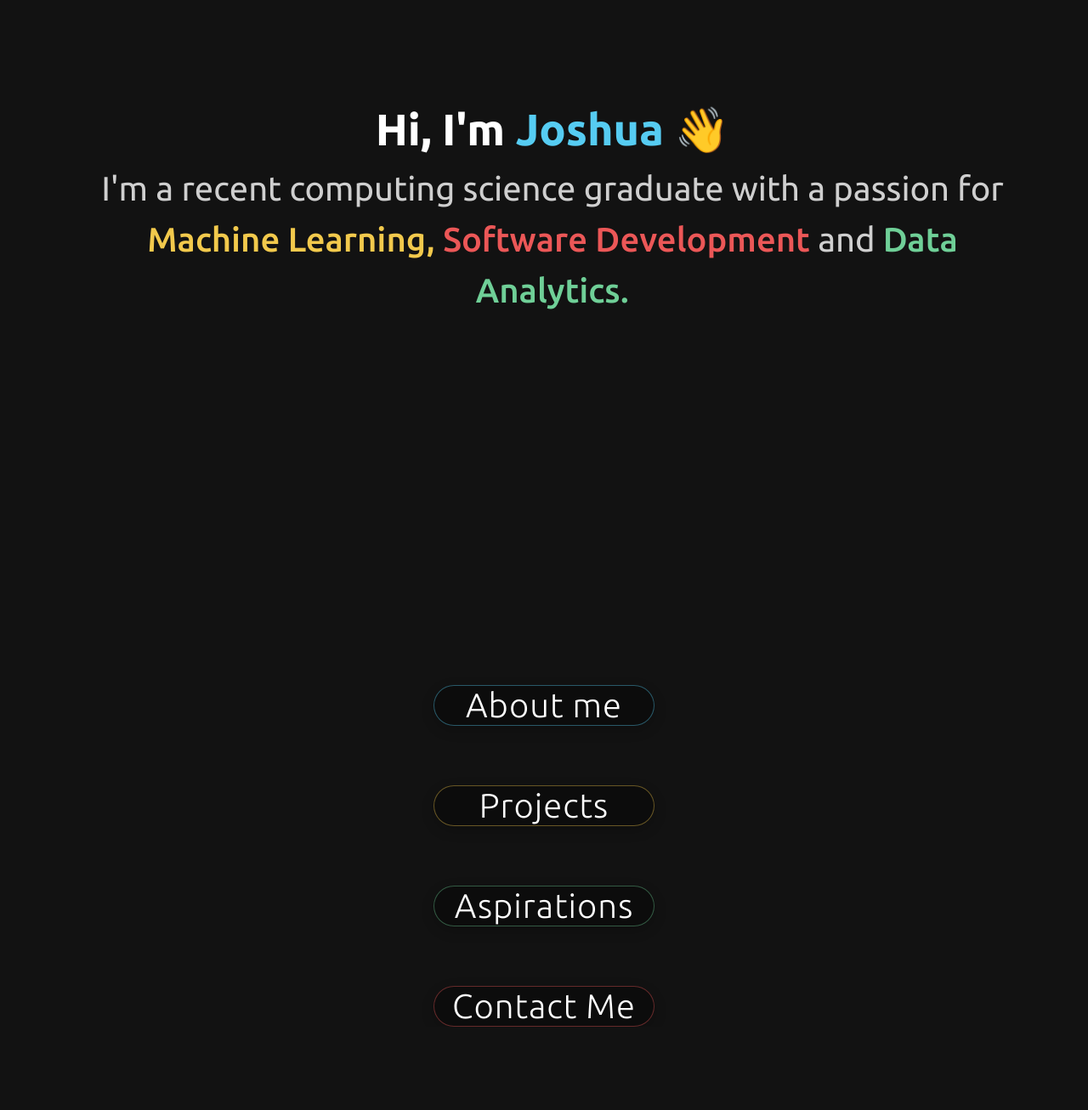
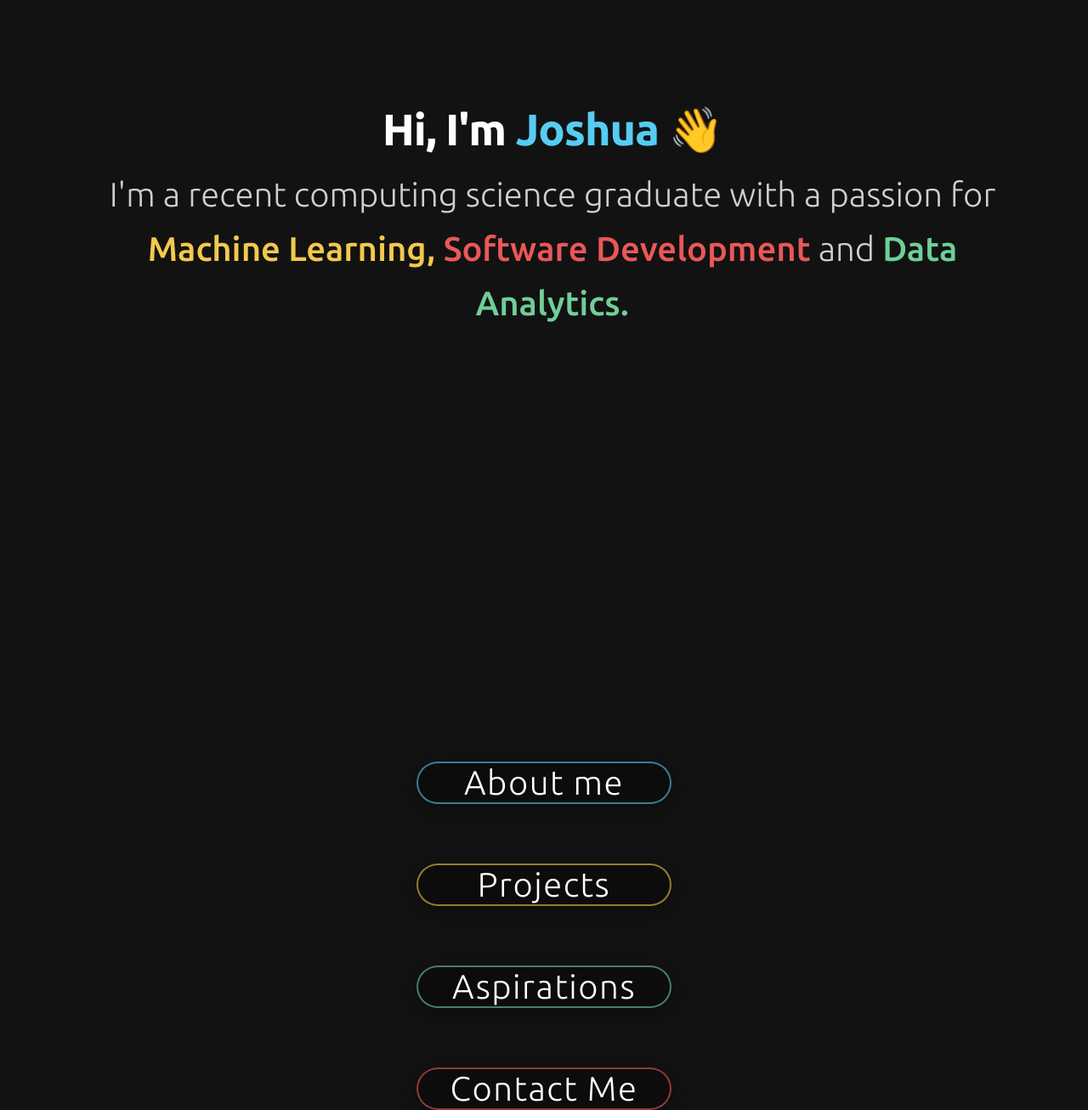
Before and after one commit to joshcoyle02/Portfolio_Git, a Flask app: page / in a window 1280 px wide. Shown: the part 60-1366 px from the top of the page at 85% size. Before the commit the page ends 1268 px from the top, so only its background shows below. Run offline with Flask 3, Linux system fonts and the light colour scheme; some libraries are stand-ins or nearby versions.

Commit message:
projects page

```diff
--- a/static/css/index.css
+++ b/static/css/index.css
@@ -20,11 +20,8 @@ body {
     font-family: var(--font-main);
     background-color: var(--bg-dark);
     color: var(--color-text-main);
-
-    /* Forces page to fit screen exactly */
     height: 100vh;
     overflow: hidden;
-
     display: flex;
     flex-direction: column;
 }
@@ -35,7 +32,6 @@ header {
     display: flex;
     justify-content: space-between;
     align-items: center;
-
     padding: 2vh 5%;
     position: relative;
     min-height: 8vh;
@@ -56,39 +52,39 @@ header {
     margin-left: auto;
 }
 
-/* ---------- Hero Section (Closer Together) ---------- */
+/* ---------- Hero Section (Big & Bold) ---------- */
 .hero-container {
     flex: 1;
     display: flex;
-
-    /* CHANGE 1: Use 'center' instead of 'space-between' to pull them inward */
     justify-content: center;
     align-items: center;
-
     padding: 0 5%;
-
-    /* CHANGE 2: Fixed gap brings them closer than percentage padding */
-    gap: 60px;
+    gap: 50px; /* Slightly reduced gap to keep image/text tight */
 }
 
 .hero {
-    /* Limit width so text doesn't stretch too far */
-    flex: 0 1 600px;
+    /* Increased max-width to accommodate bigger font */
+    flex: 0 1 700px;
     margin-bottom: 2vh;
 }
 
 .hero h1 {
-    font-size: 3rem;
+    /* POP UPGRADE: Much larger headline */
+    font-size: 4.5rem;
     line-height: 1.1;
-    margin-bottom: 10px;
+    margin-bottom: 15px;
+    font-weight: 700;
+    letter-spacing: -1px; /* Tight spacing makes big text look sleeker */
 }
 
 .hero p,
 .desktop-only {
-    font-size: 1.1rem;
+    /* POP UPGRADE: Larger body text */
+    font-size: 1.3rem;
     color: var(--color-text-muted);
-    margin-top: 10px;
-    line-height: 1.5;
+    margin-top: 15px;
+    line-height: 1.6;
+    font-weight: 300;
 }
 
 #joshua { color: var(--color-cyan); }
@@ -98,10 +94,9 @@ header {
 
 /* Image Styling */
 .picture {
-    /* Limit width so image stays close to text */
     flex: 0 1 auto;
     display: flex;
-    justify-content: flex-start; /* Aligns image to the left (closer to text) */
+    justify-content: flex-start;
     align-items: center;
     height: 100%;
 }
@@ -110,14 +105,14 @@ header {
     width: auto;
     height: auto;
     max-width: 100%;
-    max-height: 45vh;
+    max-height: 50vh; /* Allow image to be slightly larger too */
 
     border-radius: 30px;
     box-shadow: 20px 20px 60px rgba(0, 0, 0, 0.5);
     object-fit: contain;
 }
 
-/* ---------- Buttons Section (Sitting Higher) ---------- */
+/* ---------- Buttons Section (Bigger & Higher) ---------- */
 .sec-2-wrapper {
     flex: 0 0 auto;
     display: flex;
@@ -125,10 +120,7 @@ header {
     align-items: center;
 
     gap: 30px;
-
-    /* CHANGE 3: Increased bottom padding drastically (was 4vh).
-       This pushes the buttons UP the screen. */
-    padding: 0 5% 12vh 5%;
+    padding: 0 5% 12vh 5%; /* High bottom padding keeps buttons lifted */
     width: 100%;
 }
 
@@ -139,93 +131,105 @@ header {
     align-items: center;
 
     flex: 1;
-    max-width: 260px;
-    height: 65px;
+    /* POP UPGRADE: Wider and Taller */
+    max-width: 300px;
+    height: 80px;
 
-    font-size: 1.15rem;
-    font-weight: 400;
-    letter-spacing: 1px;
+    /* POP UPGRADE: Bigger text */
+    font-size: 1.4rem;
+    font-weight: 500; /* Slightly bolder */
+    letter-spacing: 1.5px;
     text-decoration: none;
-    color: rgba(255, 255, 255, 0.9);
+    color: rgba(255, 255, 255, 0.95);
 
     background-color: rgba(255, 255, 255, 0.03);
     backdrop-filter: blur(10px);
     -webkit-backdrop-filter: blur(10px);
 
-    border-width: 1px;
+    /* POP UPGRADE: Thicker border to make it stand out */
+    border-width: 2px;
     border-style: solid;
     border-radius: 50px;
 
     cursor: pointer;
-    transition: all 0.4s cubic-bezier(0.25, 0.8, 0.25, 1);
-    box-shadow: 0 5px 15px rgba(0,0,0,0.2);
+    transition: all 0.3s cubic-bezier(0.25, 0.8, 0.25, 1);
+    box-shadow: 0 5px 20px rgba(0,0,0,0.3);
 }
 
 /* Button Border Colors */
-#but1 { border-color: rgba(86, 204, 242, 0.4); }
-#but2 { border-color: rgba(242, 201, 76, 0.4); }
-#but3 { border-color: rgba(111, 207, 151, 0.4); }
-#but4 { border-color: rgba(235, 87, 87, 0.4); }
+#but1 { border-color: rgba(86, 204, 242, 0.6); } /* Brighter border base */
+#but2 { border-color: rgba(242, 201, 76, 0.6); }
+#but3 { border-color: rgba(111, 207, 151, 0.6); }
+#but4 { border-color: rgba(235, 87, 87, 0.6); }
 
 /* Hover Effects */
 #but1:hover {
     border-color: var(--color-cyan);
-    background-color: rgba(86, 204, 242, 0.1);
+    background-color: rgba(86, 204, 242, 0.15);
     color: #fff;
-    box-shadow: 0 0 20px rgba(86, 204, 242, 0.2);
-    transform: translateY(-4px);
+    box-shadow: 0 0 25px rgba(86, 204, 242, 0.3); /* Stronger Glow */
+    transform: translateY(-5px);
 }
 
 #but2:hover {
     border-color: var(--color-yellow);
-    background-color: rgba(242, 201, 76, 0.1);
+    background-color: rgba(242, 201, 76, 0.15);
     color: #fff;
-    box-shadow: 0 0 20px rgba(242, 201, 76, 0.2);
-    transform: translateY(-4px);
+    box-shadow: 0 0 25px rgba(242, 201, 76, 0.3);
+    transform: translateY(-5px);
 }
 
 #but3:hover {
     border-color: var(--color-green);
-    background-color: rgba(111, 207, 151, 0.1);
+    background-color: rgba(111, 207, 151, 0.15);
     color: #fff;
-    box-shadow: 0 0 20px rgba(111, 207, 151, 0.2);
-    transform: translateY(-4px);
+    box-shadow: 0 0 25px rgba(111, 207, 151, 0.3);
+    transform: translateY(-5px);
 }
 
 #but4:hover {
     border-color: var(--color-red);
-    background-color: rgba(235, 87, 87, 0.1);
+    background-color: rgba(235, 87, 87, 0.15);
     color: #fff;
-    box-shadow: 0 0 20px rgba(235, 87, 87, 0.2);
-    transform: translateY(-4px);
+    box-shadow: 0 0 25px rgba(235, 87, 87, 0.3);
+    transform: translateY(-5px);
 }
 
 
-/* ---------- Mobile Safety ---------- */
+/* ---------- Mobile Safety (Prevents giant text breaking phone view) ---------- */
 @media (max-height: 600px), (max-width: 1200px) {
     body {
-        height: auto; /* Allow scrolling on small screens */
+        height: auto;
         overflow-y: auto;
     }
+
+    .hero h1 {
+        font-size: 3rem; /* Scale down for mobile */
+    }
+
     .hero-container {
         flex-direction: column-reverse;
         text-align: center;
         padding: 40px 20px;
-        gap: 20px;
+        gap: 30px;
     }
+
     .sec-2-wrapper {
         flex-wrap: wrap;
         gap: 15px;
         padding-bottom: 40px;
     }
+
     [id^="but"] {
         min-width: 40%;
-        height: 60px;
-        font-size: 1rem;
+        height: 65px; /* Smaller buttons for mobile */
+        font-size: 1.1rem;
     }
+
     .picture {
         justify-content: center;
     }
+
     .picture img {
         max-height: 300px;
     }
```
